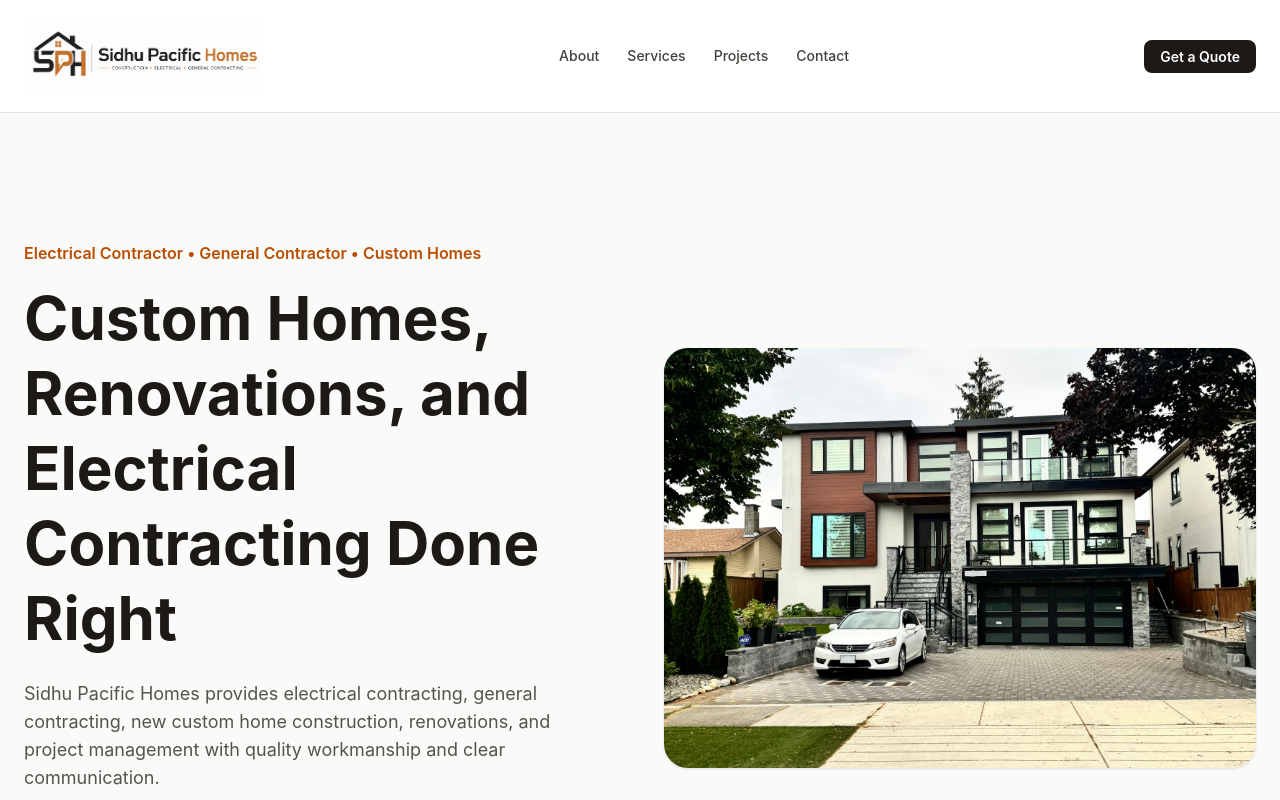
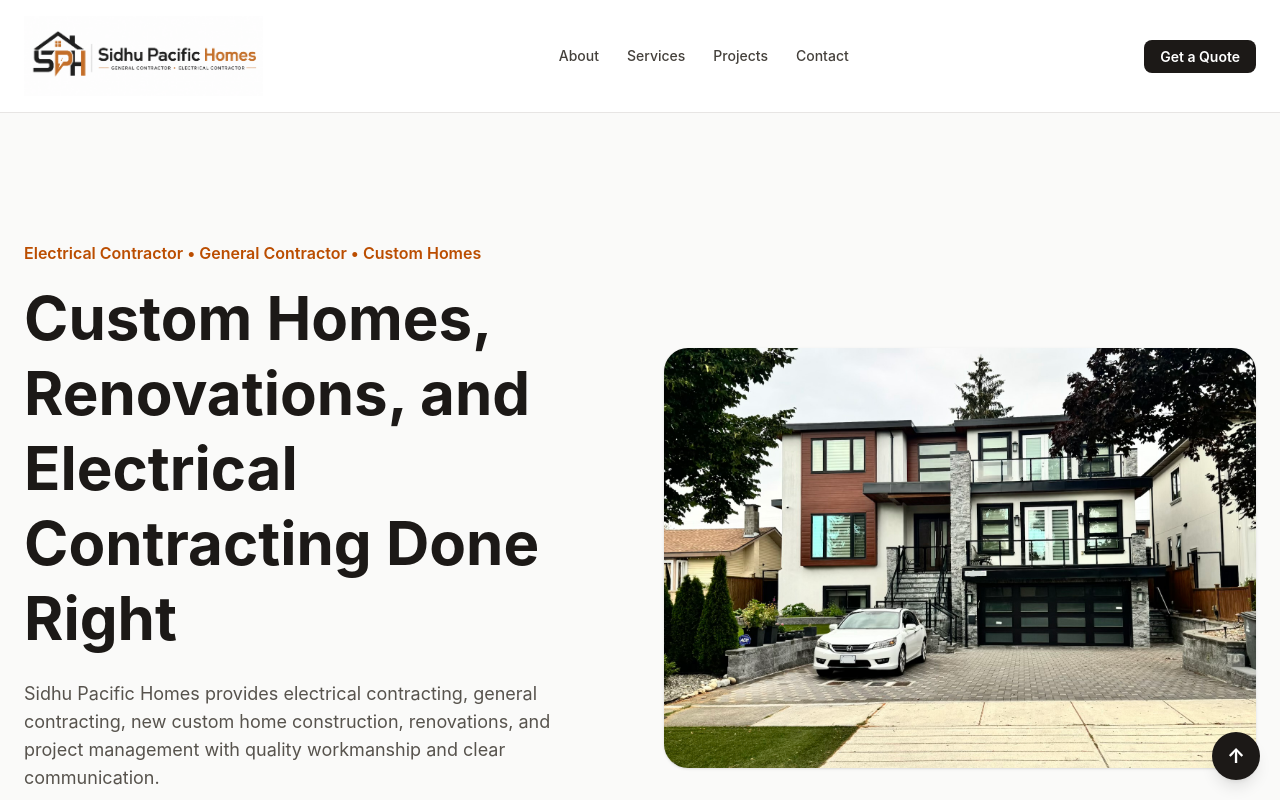
Before and after one commit to sharnpreetsidhu/sidhu-pacific-homes, a React (Vite) app: page / in a window 1280 px wide. Shown: the top 800 px of the page. Built offline with nearby package versions, Linux system fonts and the light colour scheme.

Commit message:
Update branding and navigation

```diff
--- a/src/App.jsx
+++ b/src/App.jsx
@@ -11,6 +11,7 @@ function App() {
       <WhyChooseUs />
       <Contact />
       <Footer />
+      <BackToTopButton />
     </main>
   )
 }
@@ -485,10 +486,22 @@ function Footer() {
     <footer className="bg-white border-t border-stone-200 py-6">
       <div className="max-w-7xl mx-auto px-6 flex flex-col md:flex-row justify-between gap-3 text-sm text-stone-500">
         <p>© 2026 Sidhu Pacific Homes. All rights reserved.</p>
-        <p>Electrical • General Contracting • Custom Homes</p>
+        <p>• Electrical Contracting • General Contracting </p>
       </div>
     </footer>
   )
 }
 
+function BackToTopButton() {
+  return (
+    <a
+      href="#home"
+      className="fixed bottom-5 right-5 z-50 bg-stone-900 text-white h-12 w-12 rounded-full flex items-center justify-center shadow-lg hover:bg-amber-700 transition text-xl font-bold"
+      aria-label="Back to top"
+    >
+      ↑
+    </a>
+  )
+}
+
 export default App
```
Also changed, not shown: public/images/logo-full.png.
